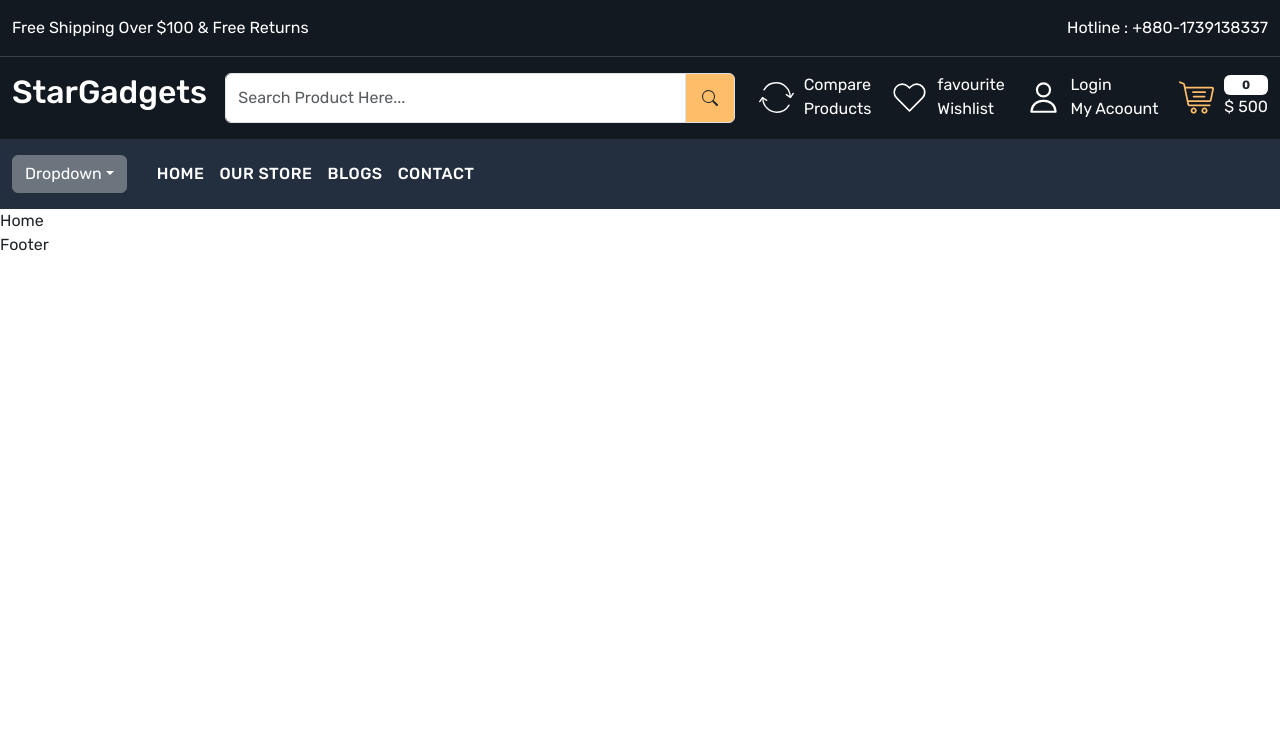
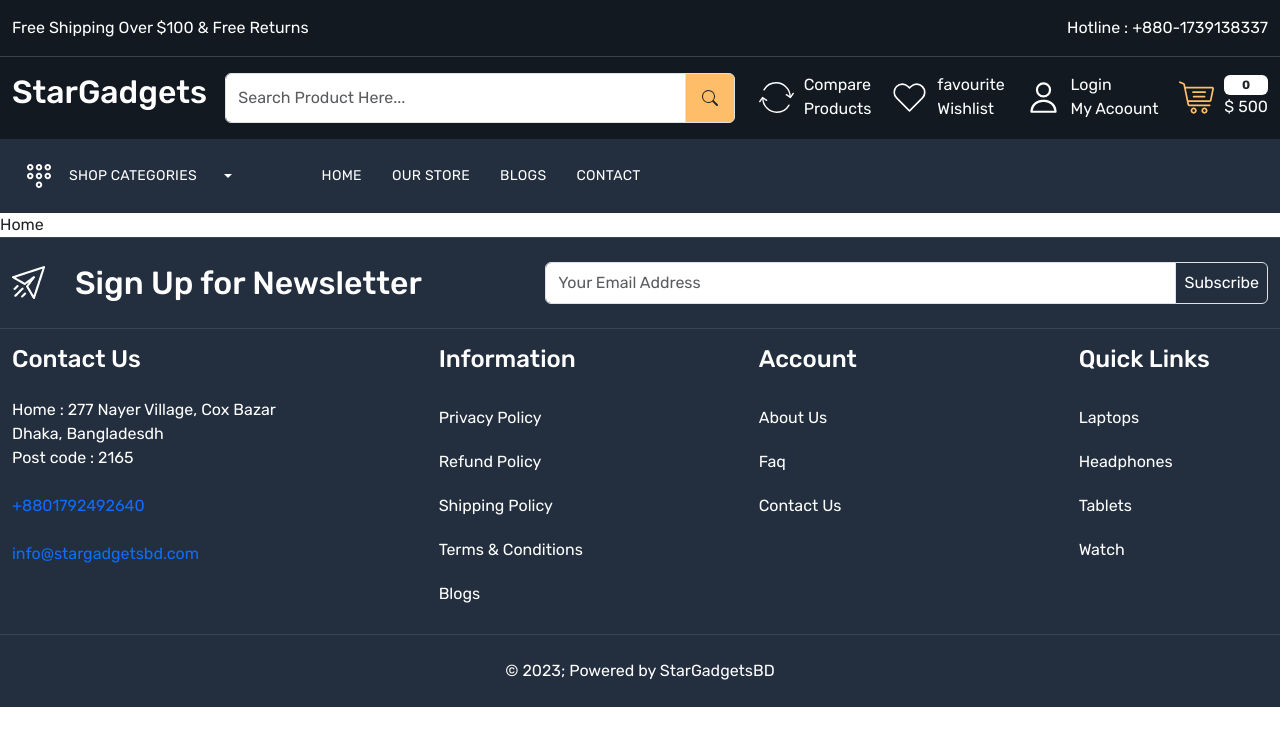
Before and after one commit to Mahmud2640/e-commerce-starGadgets, a React (Create React App) app: page / in a window 1280 px wide. Shown: the top 746 px of the page. Built offline with nearby package versions, Linux system fonts and the light colour scheme.

Commit message:
footerpart complete

```diff
--- a/src/components/Shared/Footer.js
+++ b/src/components/Shared/Footer.js
@@ -1,9 +1,125 @@
-import React from 'react'
+import React from "react";
+import "./css/Footer.css";
+import { BsSearch } from "react-icons/bs";
+import { Link } from "react-router-dom";
 
 const Footer = () => {
   return (
-    <div>Footer</div>
-  )
-}
+    <>
+      <footer className="py-4">
+        <div className="container-xxl">
+          <div className="row align-items-center">
+            <div className="col-5">
+              <div className="footer-top-data d-flex gap-30 align-items-center">
+                <img src="images/newsletter.png" alt="newslatter" />
+                <h2 className="mb-0 text-white">Sign Up for Newsletter</h2>
+              </div>
+            </div>
+            <div className="col-7">
+              <div className="input-group">
+                <input
+                  type="text"
+                  className="form-control py-1"
+                  placeholder="Your Email Address"
+                  aria-label="Your Email Address"
+                  aria-describedby="basic-addon2"
+                />
+                <span className="input-group-text p-2" id="basic-addon2">
+                  Subscribe
+                </span>
+              </div>
+            </div>
+          </div>
+        </div>
+      </footer>
+      <footer className="py-3">
+        <div className="container-xxl">
+          <div className="row">
+            <div className="col-4">
+              <h4 className="text-white mb-4">Contact Us</h4>
+              <div className="">
+                <address className="text-white fs-6">
+                  Home : 277 Nayer Village, Cox Bazar <br /> Dhaka, Bangladesdh
+                  <br /> Post code : 2165
+                </address>
+                <a href="tel:+880 1792492640" className="mt-4 d-block mb-3">
+                  +8801792492640
+                </a>
+                <a
+                  href="mailto:info@statgadgetsbd.com"
+                  className="mt-4 d-block mb-3"
+                >
+                  info@stargadgetsbd.com
+                </a>
+              </div>
+            </div>
+            <div className="col-3">
+              <h4 className="text-white mb-4">Information</h4>
+              <div className="footer-links d-flex flex-column">
+                <Link className="text-white py-2 mb-1" to="/about">
+                  Privacy Policy
+                </Link>
+                <Link className="text-white py-2 mb-1" to="/about">
+                  Refund Policy
+                </Link>
+                <Link className="text-white py-2 mb-1" to="/about">
+                  Shipping Policy
+                </Link>
+                <Link className="text-white py-2 mb-1" to="/about">
+                  Terms & Conditions
+                </Link>
+                <Link className="text-white py-2 mb-1" to="/about">
+                  Blogs
+                </Link>
+              </div>
+            </div>
+            <div className="col-3">
+              <h4 className="text-white mb-4">Account</h4>
+              <div className="footer-links d-flex flex-column">
+                <Link className="text-white py-2 mb-1" to="/about">
+                  About Us
+                </Link>
+                <Link className="text-white py-2 mb-1" to="/about">
+                  Faq
+                </Link>
+                <Link className="text-white py-2 mb-1" to="/about">
+                  Contact Us
+                </Link>
+              </div>
+            </div>
+            <div className="col-2">
+              <h4 className="text-white mb-4">Quick Links</h4>
+              <div className="footer-links d-flex flex-column">
+                <Link className="text-white py-2 mb-1" to="/about">
+                  Laptops
+                </Link>
+                <Link className="text-white py-2 mb-1" to="/about">
+                  Headphones
+                </Link>
+                <Link className="text-white py-2 mb-1" to="/about">
+                  Tablets
+                </Link>
+                <Link className="text-white py-2 mb-1" to="/about">
+                  Watch
+                </Link>
+              </div>
+            </div>
+          </div>
+        </div>
+      </footer>
+      <footer className="py-4">
+        <div className="container-xxl">
+          <div className="row">
+            <div className="col-12">
+              <p className="text-center mb-0 text-white">
+                &copy; {new Date().getFullYear()}; Powered by StarGadgetsBD
+              </p>
+            </div>
+          </div>
+        </div>
+      </footer>
+    </>
+  );
+};
 
-export default Footer
+export default Footer;
--- a/src/components/Shared/Header.js
+++ b/src/components/Shared/Header.js
@@ -109,24 +109,41 @@
                 <div>
                   <div className="dropdown">
                     <button
-                      className="btn btn-secondary dropdown-toggle"
+                      className="btn btn-secondary dropdown-toggle bg-transparent border-0 gap-15 d-flex align-items-center me-5"
                       type="button"
                       id="dropdownMenuButtonl"
                       data-bs-toggle="dropdown"
                       aria-expanded="false"
                     >
-                      Dropdown
+                      <img src="images/menu.svg" alt="menu" />
+                      <span className="me-2 d-inline-block">
+                        Shop Categories
+                      </span>
                     </button>
                     <ul
                       className="dropdown-menu"
                       aria-labelledby="dropdownButtonal"
                     >
-                      <li className="dropdown-item">Action</li>
+                      <li>
+                        <Link className="dropdown-item text-white" to="">
+                          Action
+                        </Link>
+                      </li>
+                      <li>
+                        <Link className="dropdown-item text-white" to="#">
+                          Another Action
+                        </Link>
+                      </li>
+                      <li>
+                        <Link className="dropdown-item text-white" to="">
+                          Something Action
+                        </Link>
+                      </li>
                     </ul>
                   </div>
                 </div>
                 <div className="menu-links">
-                  <div className="d-flex align-items-center gap-15">
+                  <div className="d-flex align-items-center gap-30">
                     <NavLink to="/home">Home</NavLink>
                     <NavLink to="/store">Our Store</NavLink>
                     <NavLink to="blogs">Blogs</NavLink>
--- /dev/null
+++ b/src/components/Shared/css/Footer.css
@@ -0,0 +1,11 @@
+footer {
+  background-color: var(--color-232f3e);
+}
+footer:not(:first-child) {
+  border-top: 1px solid rgba(255, 255, 255, 0.1);
+}
+footer .input-group-text {
+  background-color: var(--color-232f3e);
+  color: white;
+  padding: 8px 17px;
+}
--- a/src/components/Shared/css/Header.css
+++ b/src/components/Shared/css/Header.css
@@ -15,11 +15,29 @@
 .header-bottom {
   background-color: var(--color-232f3e);
 }
-.header-bottom .menu-links a {
+.header-bottom .menu-links a,
+.header-bottom .dropdown button {
   color: white;
-  font-size: 16px;
+  font-size: 14px;
   line-height: 18px;
-  font-weight: 500;
-  letter-spacing: 0.5px;
+  font-weight: 400;
+  letter-spacing: 0.3px;
   text-transform: uppercase;
 }
+.header-bottom .dropdown button:focus {
+  box-shadow: none;
+}
+.header-bottom .dropdown-menu {
+  background-color: var(--color-131921);
+  width: 100%;
+  transform: translate3d(0px, 57px, 0px) !important;
+}
+.header-bottom .dropdown-item {
+  padding: 20px;
+  margin-bottom: 3px;
+  border-bottom: 1px solid var(--color-3b4149);
+}
+.header-bottom .dropdown-item:hover {
+  background-color: transparent;
+  color: var(--color-febd69) !important;
+}
```
